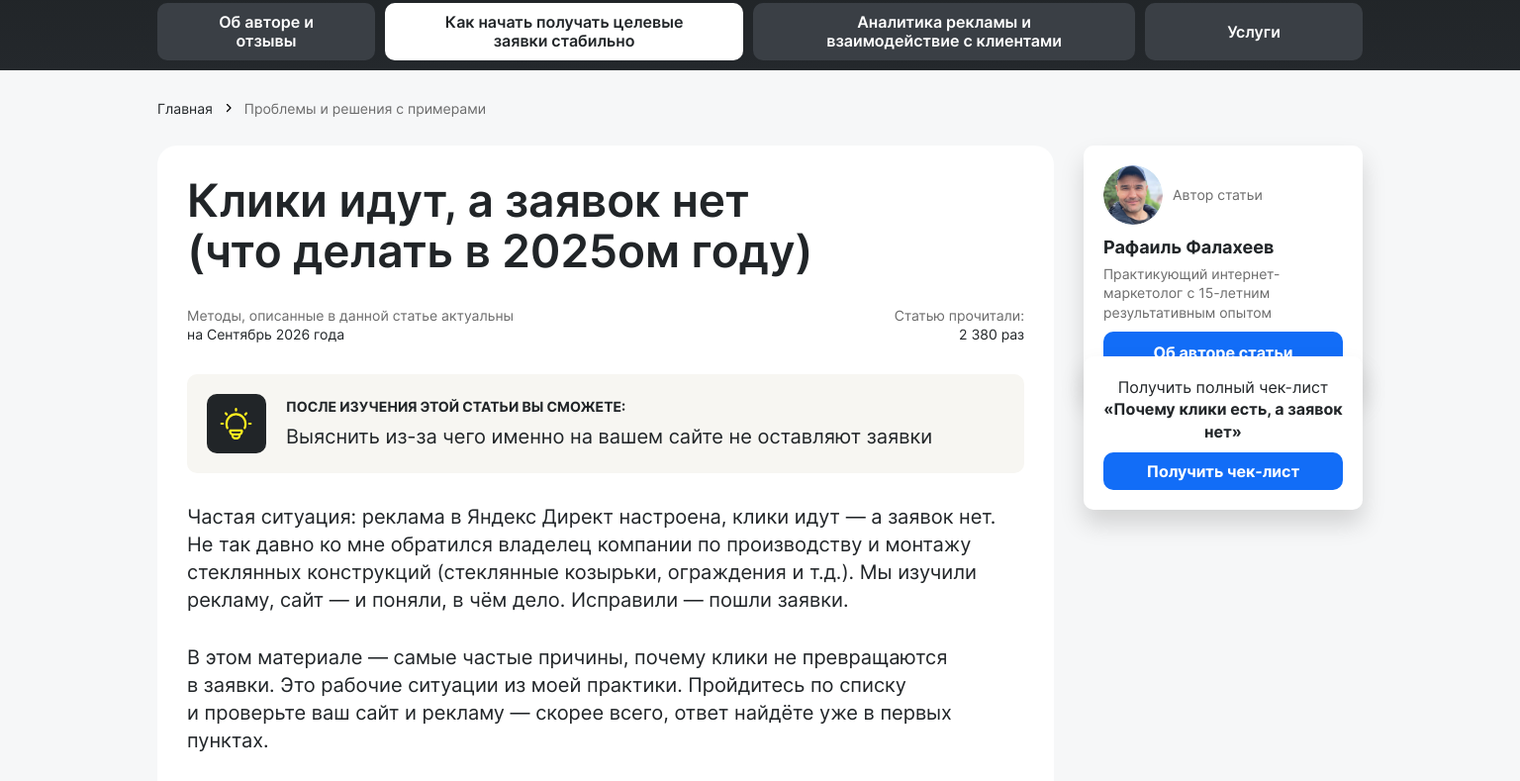
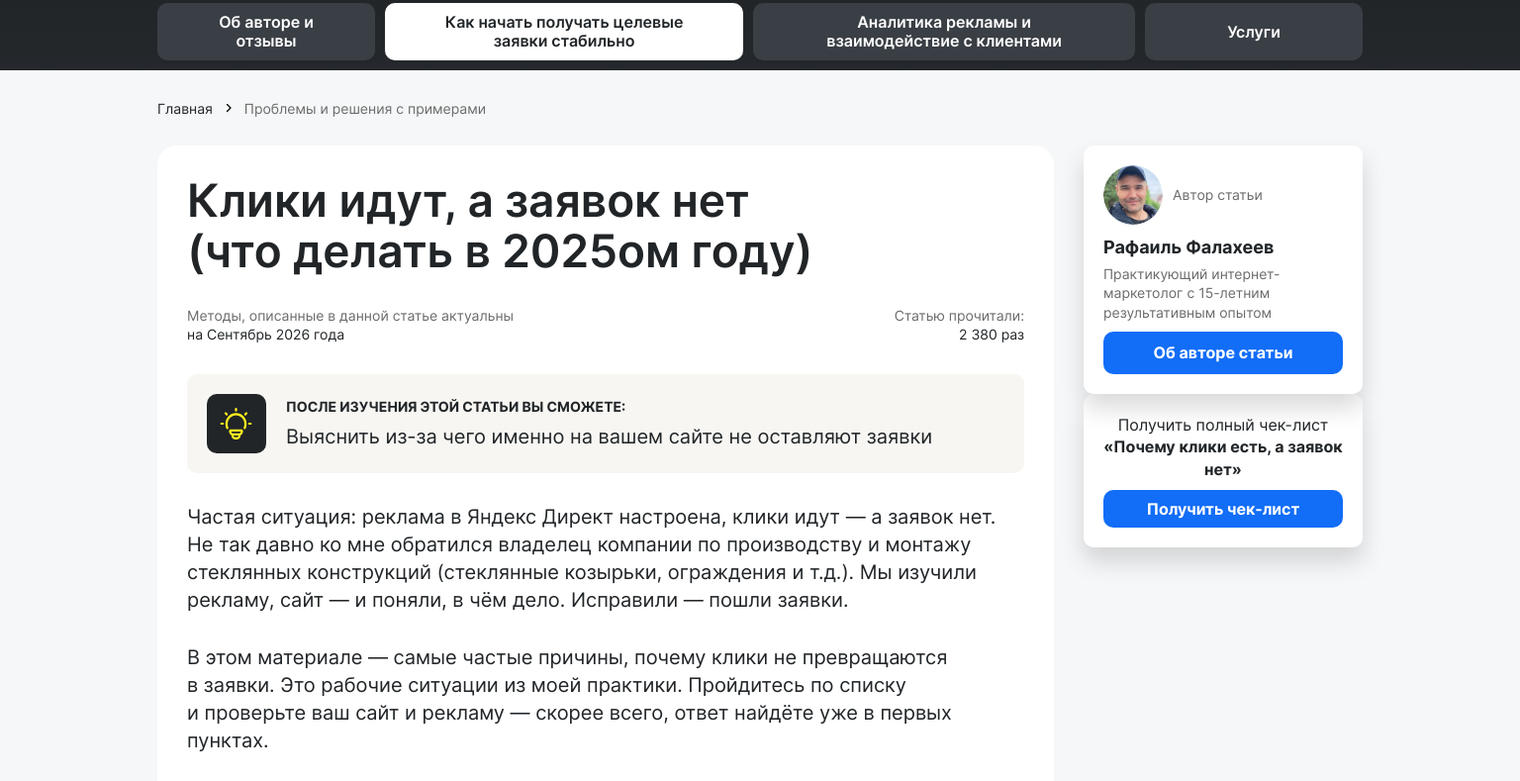
Before and after one commit to Ekaterina-shch/rafail-pro, a website built with Vite: page index.html in a window 1536 px wide. Shown: the part 285-1074 px from the top of the page at 99% size. Built offline with nearby package versions, Linux system fonts and the light colour scheme.

Commit message:
Добавила обертку для фикс блоков

```diff
--- a/index.html
+++ b/index.html
@@ -400,6 +400,7 @@
             </div>
           </article>
           <aside class="article-side">
+            <div class="article-side--sticky">
               <div class="author-card author-card--fixed">
                 <button class="btn author-card__btn-close">
                   <svg
@@ -446,6 +447,7 @@
                   <b>«Почему клики есть, а заявок нет»</b>
                 </p>
                 <a href="#" class="btn promo-banner__btn">Получить чек-лист</a>
+              </div>
             </div>
           </aside>
         </div>
--- a/src/css/base.css
+++ b/src/css/base.css
@@ -70,4 +70,14 @@ h3,
     display: flex;
     gap: 30px;
   }
+  .article-side {
+  }
+  .article-side--sticky {
+    position: sticky;
+    top: 108px;
+    display: flex;
+    flex-direction: column;
+    /* justify-content: flex-end; */
+    /* height: calc(100vh - 108px - 30px); */
+  }
 }
--- a/src/css/components/author-card.css
+++ b/src/css/components/author-card.css
@@ -109,10 +109,12 @@
     padding: 20px;
   }
   .author-card--fixed {
-    position: sticky;
+    /* position: sticky;
     bottom: auto;
     left: auto;
-    top: 108px;
+    top: 108px; */
+    position: relative;
+    inset: auto;
   }
   .author-card__btn-close {
     display: none;
--- a/src/css/components/promo-banner.css
+++ b/src/css/components/promo-banner.css
@@ -39,21 +39,20 @@
 @media screen and (min-width: 1024px) {
   .promo-banner--fixed {
     top: 98px;
-    left: 37;
+    left: 37px;
   }
 }
 @media screen and (min-width: 1400px) {
   .promo-banner {
     flex-direction: column;
     align-items: flex-start;
+    align-self: flex-start;
     padding: 20px;
     border: none;
   }
   .promo-banner--fixed {
-    position: sticky;
-    top: auto;
-    left: auto;
-    bottom: 0;
+    position: static;
+    inset: auto;
     width: 100%;
   }
   .promo-banner__text {
```
Lines whose indentation alone changed are shown as unchanged.
